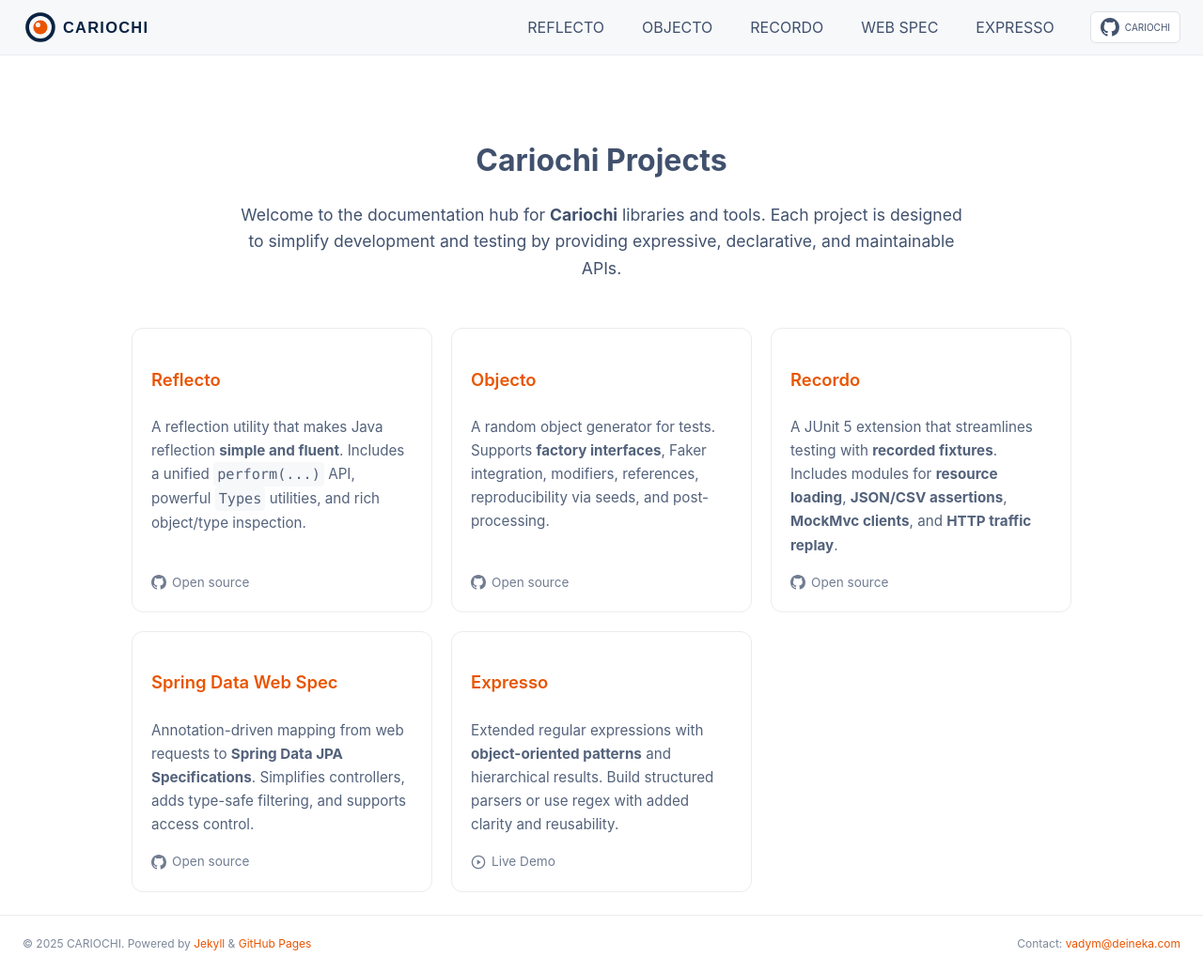
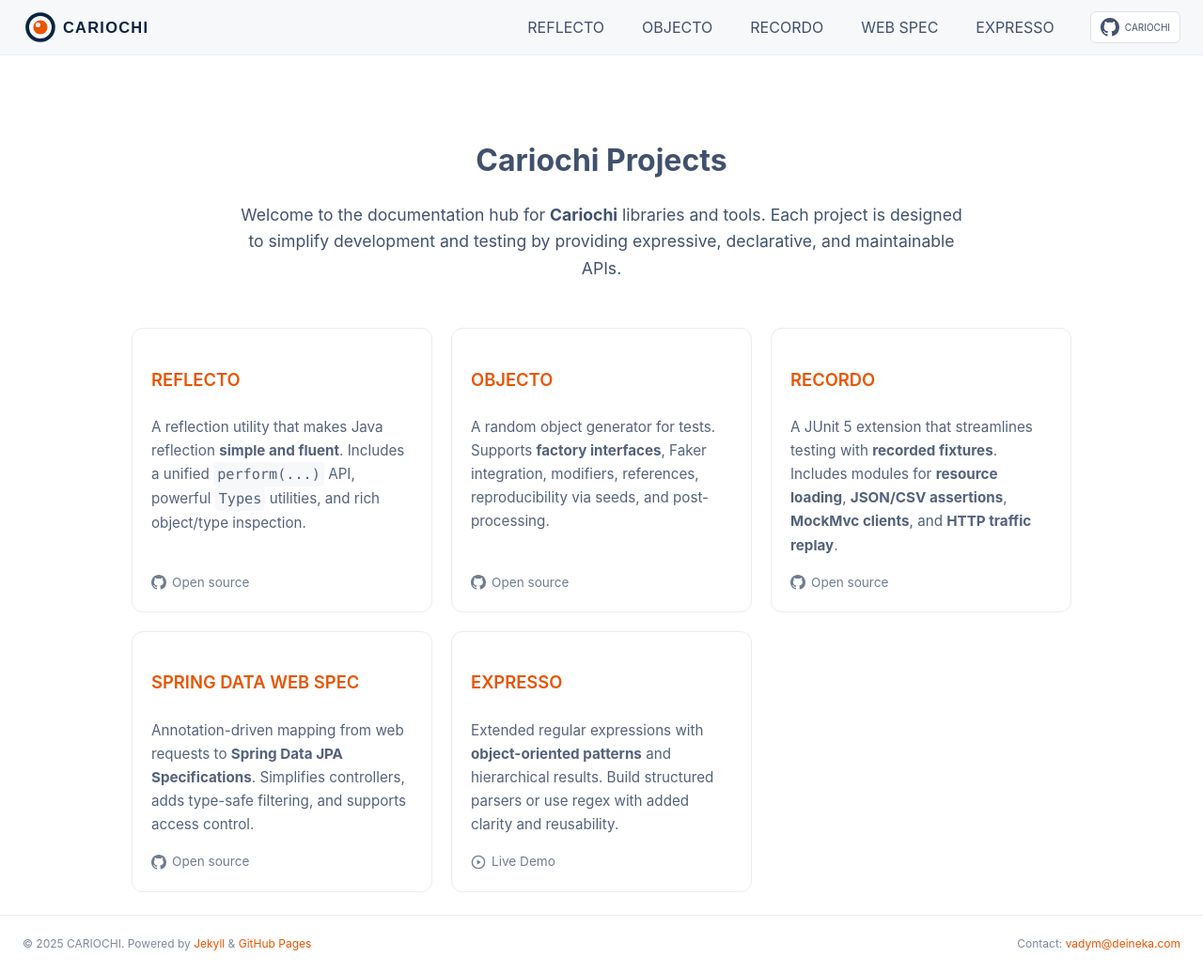
Before and after one commit to cariochi/cariochi.github.io, a Jekyll site: the page built from index.html, in a window 1280 px wide and 1036 px high. Shown: the whole window at 94% size. Built offline with Jekyll 4.4.1, drawn with Linux system fonts in a browser that asks for light colours.

```diff
--- a/index.html
+++ b/index.html
@@ -13,7 +13,7 @@ title: Cariochi Projects
 
     <div class="cards">
         <a href="{{ '/reflecto' | relative_url }}" class="card">
-            <h3>Reflecto</h3>
+            <h3>REFLECTO</h3>
             <p>A reflection utility that makes Java reflection <strong>simple and fluent</strong>. Includes a unified <code>perform(...)</code> API, powerful <code>Types</code> utilities, and rich object/type inspection.</p>
             <span class="badge">
             <svg viewBox="0 0 16 16" width="16" height="16" aria-hidden="true" fill="currentColor">
@@ -31,7 +31,7 @@ title: Cariochi Projects
         </a>
 
         <a href="{{ '/objecto' | relative_url }}" class="card">
-            <h3>Objecto</h3>
+            <h3>OBJECTO</h3>
             <p>A random object generator for tests. Supports <strong>factory interfaces</strong>, Faker integration, modifiers, references, reproducibility via seeds, and post-processing.</p>
             <span class="badge">
             <svg viewBox="0 0 16 16" width="16" height="16" aria-hidden="true" fill="currentColor">
@@ -49,7 +49,7 @@ title: Cariochi Projects
         </a>
 
         <a href="{{ '/recordo' | relative_url }}" class="card">
-            <h3>Recordo</h3>
+            <h3>RECORDO</h3>
             <p> A JUnit 5 extension that streamlines testing with <strong>recorded fixtures</strong>. Includes modules for <strong>resource loading</strong>, <strong>JSON/CSV assertions</strong>, <strong>MockMvc clients</strong>, and <strong>HTTP traffic
                 replay</strong>. </p>
             <span class="badge">
@@ -68,7 +68,7 @@ title: Cariochi Projects
         </a>
 
         <a href="{{ '/spec' | relative_url }}" class="card">
-            <h3>Spring Data Web Spec</h3>
+            <h3>SPRING DATA WEB SPEC</h3>
             <p>Annotation-driven mapping from web requests to <strong>Spring Data JPA Specifications</strong>. Simplifies controllers, adds type-safe filtering, and supports access control.</p>
             <span class="badge">
             <svg viewBox="0 0 16 16" width="16" height="16" aria-hidden="true" fill="currentColor">
@@ -86,7 +86,7 @@ title: Cariochi Projects
         </a>
 
         <a href="{{ '/expresso' | relative_url }}" class="card">
-            <h3>Expresso</h3>
+            <h3>EXPRESSO</h3>
             <p>Extended regular expressions with <strong>object-oriented patterns</strong> and hierarchical results. Build structured parsers or use regex with added clarity and reusability.</p>
             <span class="badge">
             <svg viewBox="0 0 24 24" width="16" height="16" aria-hidden="true" fill="currentColor">
```
